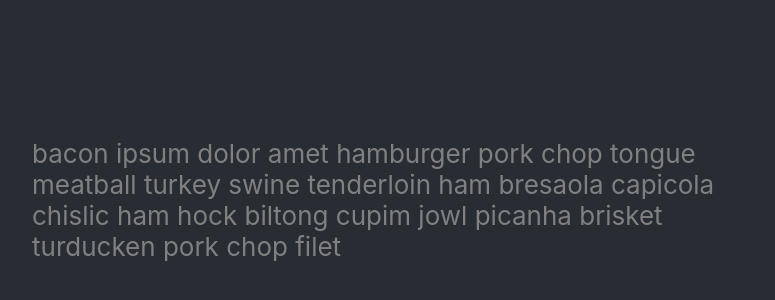
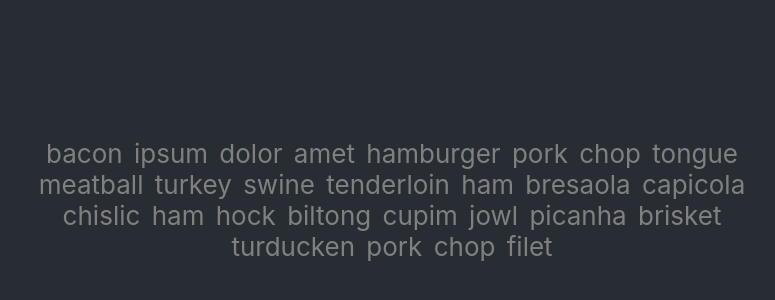
Before and after one commit to antonioxdias/type-oh, a React (Create React App) app: page / in a window 1280 px wide. Shown: the part 200-500 px from the top of the page, without its empty margins (248-1023 px from the left). Built offline with nearby package versions, Linux system fonts and the light colour scheme.

Commit message:
Render individual chars. Color code to match the typed text.

```diff
--- a/src/components/Typer.tsx
+++ b/src/components/Typer.tsx
@@ -1,6 +1,12 @@
 import React, { useRef, useState, Fragment } from 'react'
 
 const dummyTestText = 'bacon ipsum dolor amet hamburger pork chop tongue meatball turkey swine tenderloin ham bresaola capicola chislic ham hock biltong cupim jowl picanha brisket turducken pork chop filet'
+
+type CharState = 'yay' | 'nay' | 'empty'
+
+const yayColor = '#c7b798'
+const nayColor = '#f56c42'
+const emptyColor = '#808080'
 
 function Typer() {
   const inputRef = useRef<HTMLInputElement | null>(null)
@@ -10,36 +16,55 @@ function Typer() {
     if (inputRef && inputRef.current) inputRef.current.focus()
   }
 
+  const charState = (index: number): CharState => {
+    if (typedText[index]) {
+      const isEq = typedText.charCodeAt(index) === dummyTestText.charCodeAt(index)
+      return isEq ? 'yay' : 'nay'
+    }
+    return 'empty'
+  }
+
+  const isSpaceChar = (char: string) => char.charCodeAt(0) === 32
+
+  const charColor = (state: CharState) => {
+    switch (state) {
+      case 'yay':
+        return yayColor
+      case 'nay':
+        return nayColor
+      default:
+        return emptyColor
+    }
+  }
+
   return (
     <Fragment>
       <div
-        onClick={ focusInput }
+        onClick={focusInput}
         style={{
-          position: 'relative',
           maxWidth: 720,
-          fontSize: 'calc(10px + 2vmin)'
+          fontSize: 'calc(10px + 2vmin)',
+          textAlign: 'center',
+          wordSpacing: 4
         }}
       >
-        <div
-          style={{
-            width: '100%',
-            color: '#808080'
-          }}
-        >
-          { dummyTestText }
-        </div>
-        <div
-          style={{
-            position: 'absolute',
-            top: 0,
-            left: 0,
-            pointerEvents: 'none',
-            width: '100%',
-            color: '#c7b798'
-          }}
-        >
-          { typedText }
-        </div>
+        {dummyTestText.split('').map((char: string, index: number) => {
+          const state = charState(index)
+          const color = charColor(state)
+          const isNaySpace = isSpaceChar(char) && state === 'nay'
+          return (
+            <span
+              key={index}
+              style={{
+                color,
+                backgroundColor: isNaySpace ? nayColor : 'transparent',
+                borderRadius: 8
+              }}
+            >
+              {char}
+            </span>
+          )
+        })}
       </div>
       <input
         ref={inputRef}
```
